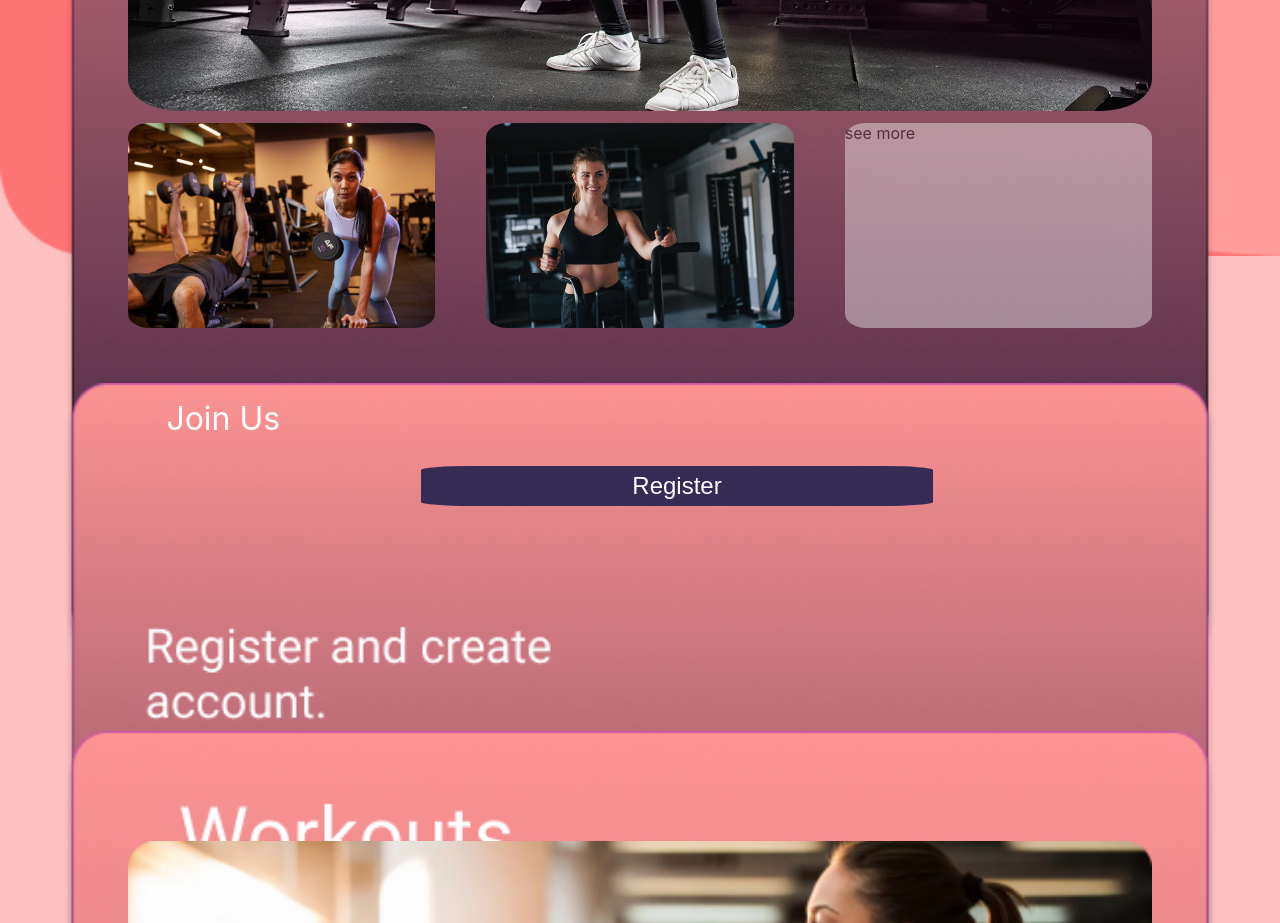
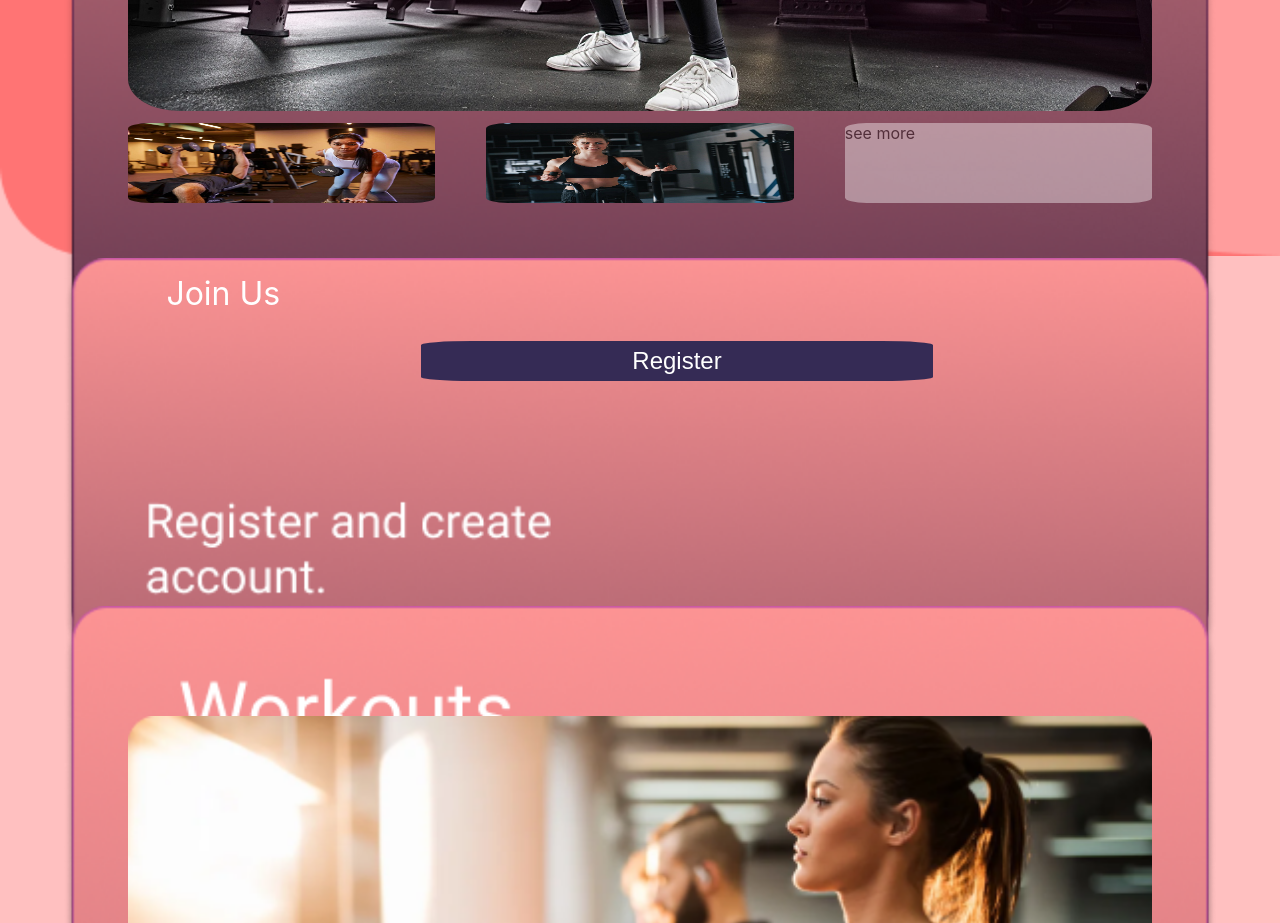
Before and after one commit to ChandupaSH/error-handle-app, a React (Create React App) app: page /#/ in a window 1280 px wide. Shown: the part 1100-2023 px from the top of the page. Built offline with nearby package versions, Linux system fonts and the light colour scheme.

Commit message:
max height

```diff
--- a/src/components/HomeTabs.jsx
+++ b/src/components/HomeTabs.jsx
@@ -44,11 +44,13 @@ const HomeTabs = () => {
 
                 <img src='/imgSlide2.jpg' alt='imgSlide2' style={{
                     width: '30%',
-                    borderRadius: '7%'
+                    borderRadius: '7%',
+                    maxHeight: '80px'
                 }}/>
                 <img src='/imgSlide3.jpg' alt='imgSlide3' style={{
                     width: '30%',
-                    borderRadius: '7%'
+                    borderRadius: '7%',
+                    maxHeight: '80px'
                 }}/>
 
                 <div style={{
```
